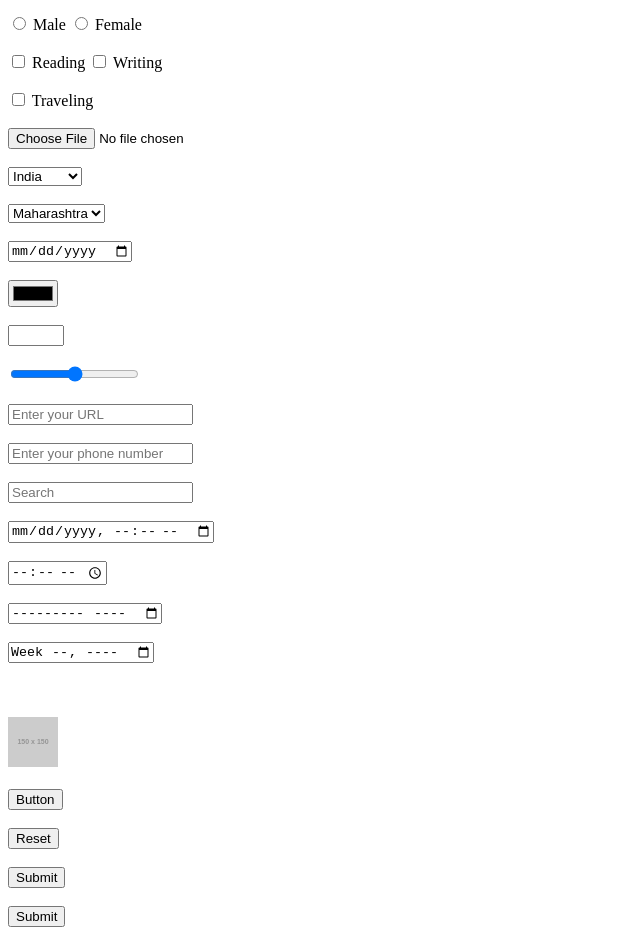
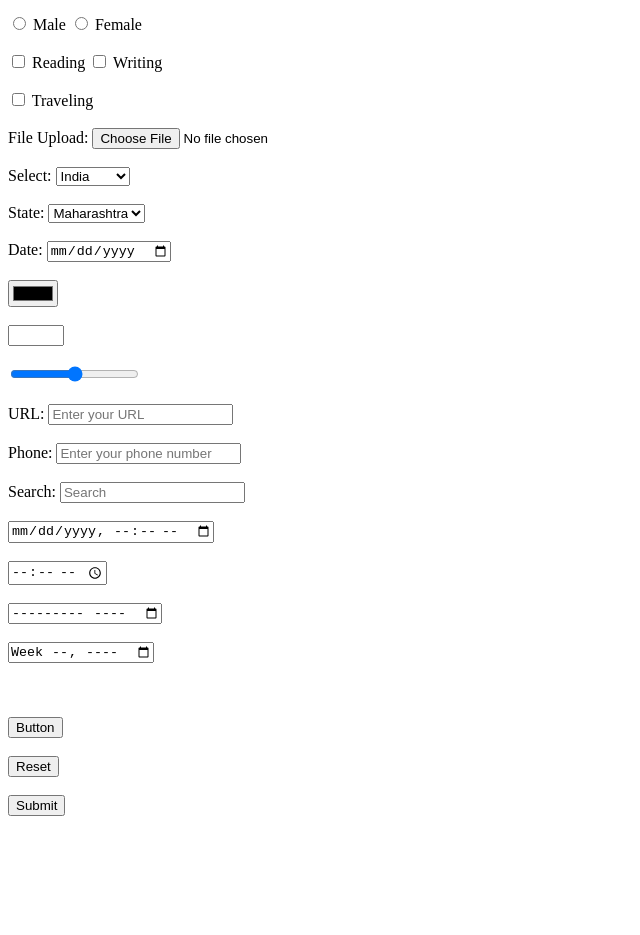
Before and after one commit to iamAntimPal/Antim_Web_Designing_All_Proiject, a plain HTML site: page IWP_CLASSES/HTML/form/form1.html in a window 1280 px wide. Shown: the part 320-1255 px from the top of the page, without its empty margins (0-640 px from the left). After the commit the page ends 1144 px from the top, so only its background shows below. Drawn offline with Linux system fonts and the light colour scheme; placeholder pictures from the web are drawn by us.

Commit message:
Update form1.html

```diff
--- a/IWP_CLASSES/HTML/form/form1.html
+++ b/IWP_CLASSES/HTML/form/form1.html
@@ -22,7 +22,10 @@
           <input type="checkbox" name="hobby" value="reading"> Reading
           <input type="checkbox" name="hobby" value="writing"> Writing<br><br>
           <input type="checkbox" name="hobby" value="traveling"> Traveling<br><br>
+          <!-- File upload section code write here -->
+           <label for="file">File Upload:</label>
           <input type="file" name="file" accept=".jpg, .png, .pdf"><br><br>
+          <label for="select">Select:</label>
           <select name="country">
                <option value="India">India</option>
                <option value="USA">USA</option>
@@ -30,32 +33,41 @@
                <option value="Australia">Australia</option>
                <option value="Canada">Canada</option>
           </select><br><br>
+          <label for="state">State:</label>
           <select name="state">
                <option value="Maharashtra">Maharashtra</option>
                <option value="Gujarat">Gujarat</option>
+               <option value="Rajasthan">Rajasthan</option>
+               <option value="Punjab">Punjab</option>
                <option value="Karnataka">Karnataka</option>
-               <option value="Tamil Nadu">Tamil Nadu</option>
-               <option value="Kerala">Kerala</option>
           </select><br><br>
+          <label for="date">Date:</label>
           <input type="date" name="date"><br><br>
           <input type="color" name="color"><br><br>
           <input type="number" name="number" min="1" max="10"><br><br>
           <input type="range" name="range" min="1" max="100"><br><br>
+          <!-- URL input field code write here -->
+          <label for="url">URL:</label>
           <input type="url" name="url" placeholder="Enter your URL"><br><br>
+          <!-- Telephone input field code write here -->
+          <label for="tel">Phone:</label>
+          <!-- Telephone input field code write here -->
           <input type="tel" name="phone" placeholder="Enter your phone number"><br><br>
+          <!-- Search input field code write here -->
+          <label for="search">Search:</label>
           <input type="search" name="search" placeholder="Search"><br><br>
+
           <input type="datetime-local" name="datetime"><br><br>
           <input type="time" name="time"><br><br>
           <input type="month" name="month"><br><br>
           <input type="week" name="week"><br><br>
+          <!-- Image input field code write here -->
           <input type="hidden" name="hidden" value="hidden value"><br><br>
-          <input type="image" src="https://via.placeholder.com/150" alt="Submit" width="50" height="50"><br><br>
 
           <input type="button" value="Button" onclick="alert('Button clicked!')"><br><br>
 
-          <input type="reset" value="Reset"><br><br>
+          <input type="reset" value="Reset" onclick="alert('Reset clicked!')"><br><br>
 
-          <input type="submit" formaction="https://example.com/submit" formmethod="post" formtarget="_blank"><br><br>
            <input type="submit" value="Submit">
      </form>
 </body>
```
